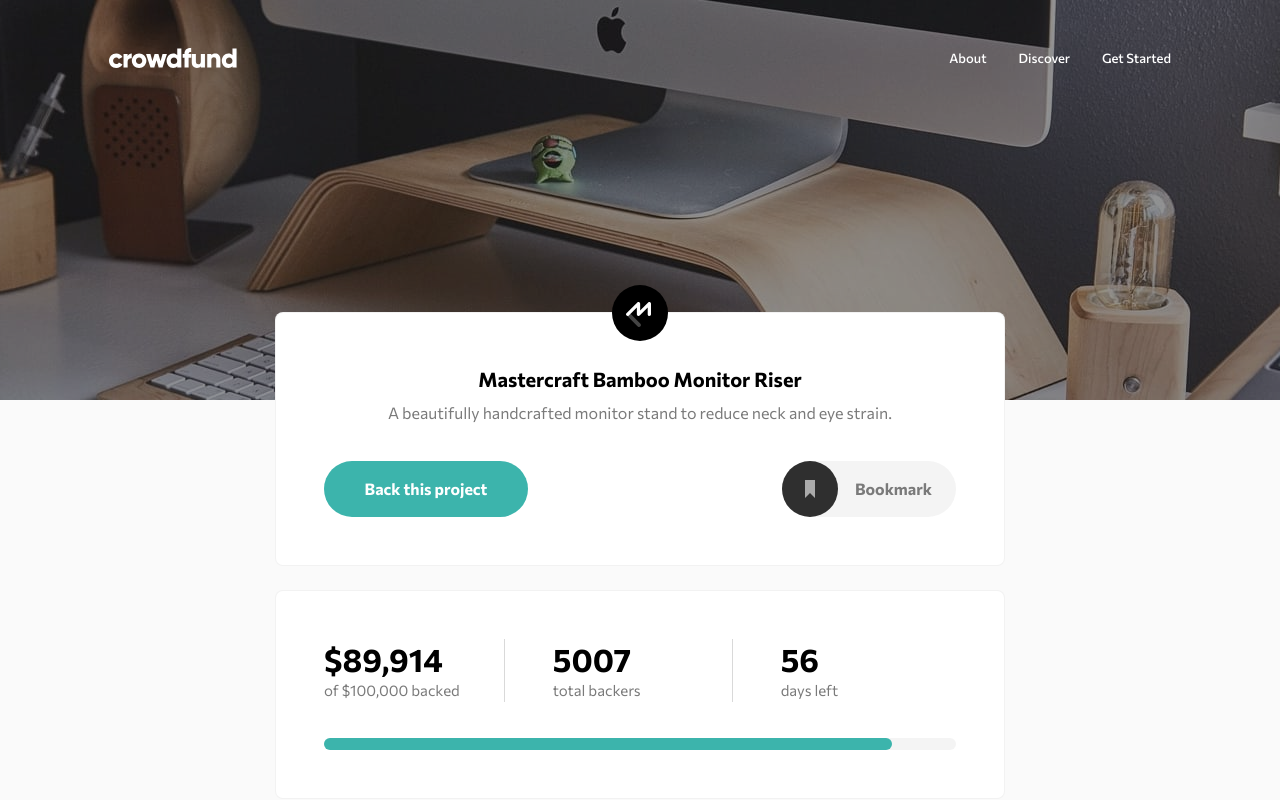
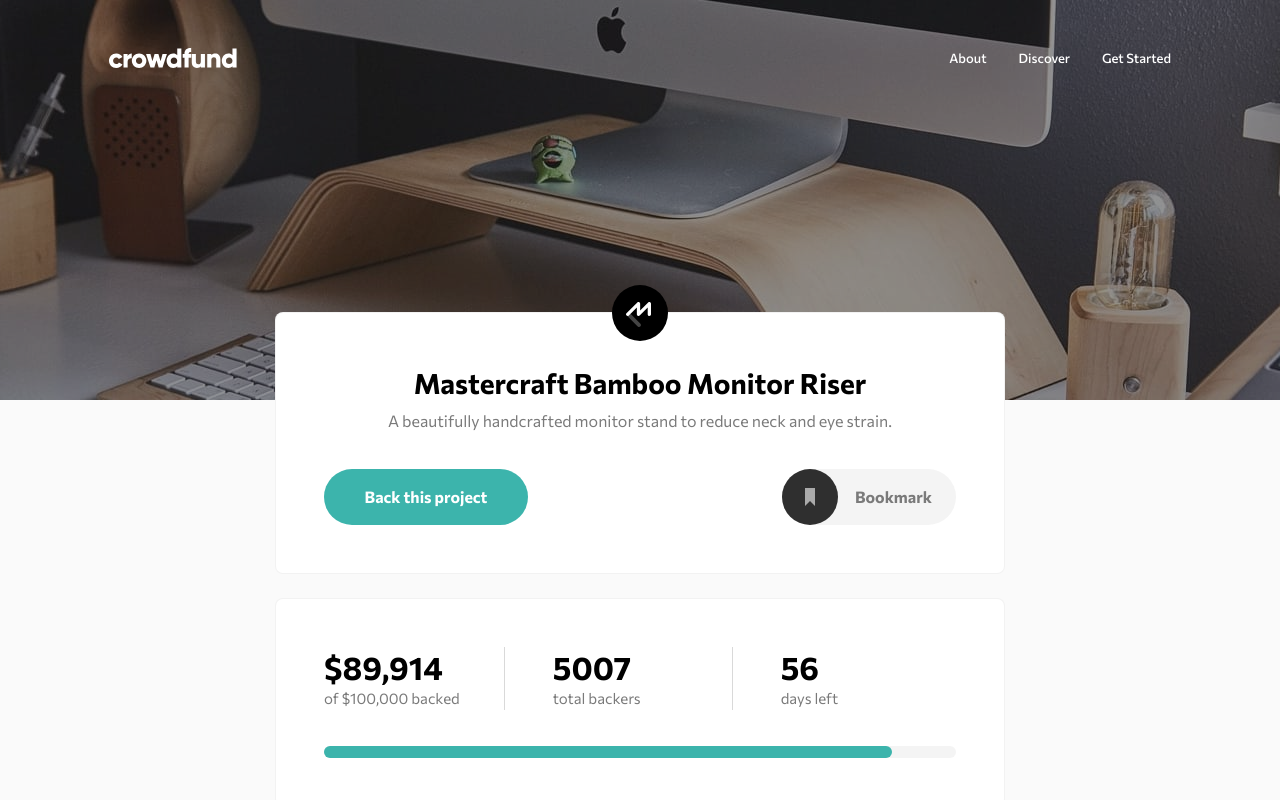
Before and after one commit to NDK1195/crowdfunding-product-page, a React (Vite) app: page / in a window 1280 px wide. Shown: the top 800 px of the page. Built offline with nearby package versions, Linux system fonts and the light colour scheme.

Commit message:
update bookmark box

```diff
--- a/src/components/BookmarkBox.jsx
+++ b/src/components/BookmarkBox.jsx
@@ -17,7 +17,7 @@ function BookmarkBox({
         alt="logo mastercraft"
         className="absolute -top-7 left-1/2 -translate-x-1/2"
       />
-      <h2 className="mb-4 mt-[52px] px-2 text-center text-xl font-bold leading-none text-black lg:mt-14 lg:px-0">
+      <h2 className="mb-4 mt-[52px] px-2 text-center text-xl font-bold leading-none text-black lg:mt-14 lg:px-0 lg:text-[28px]">
         Mastercraft Bamboo Monitor Riser
       </h2>
       <p className="mb-6 text-center text-sm leading-6 text-dark-gray lg:mb-10 lg:text-base lg:leading-none">
```
